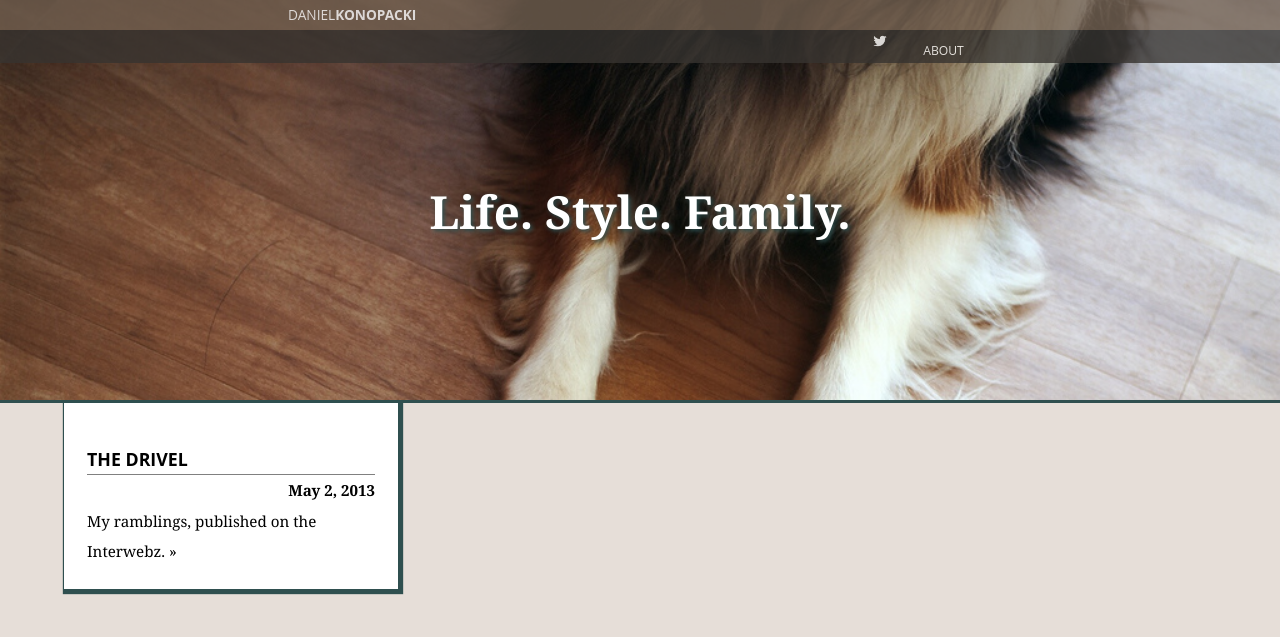
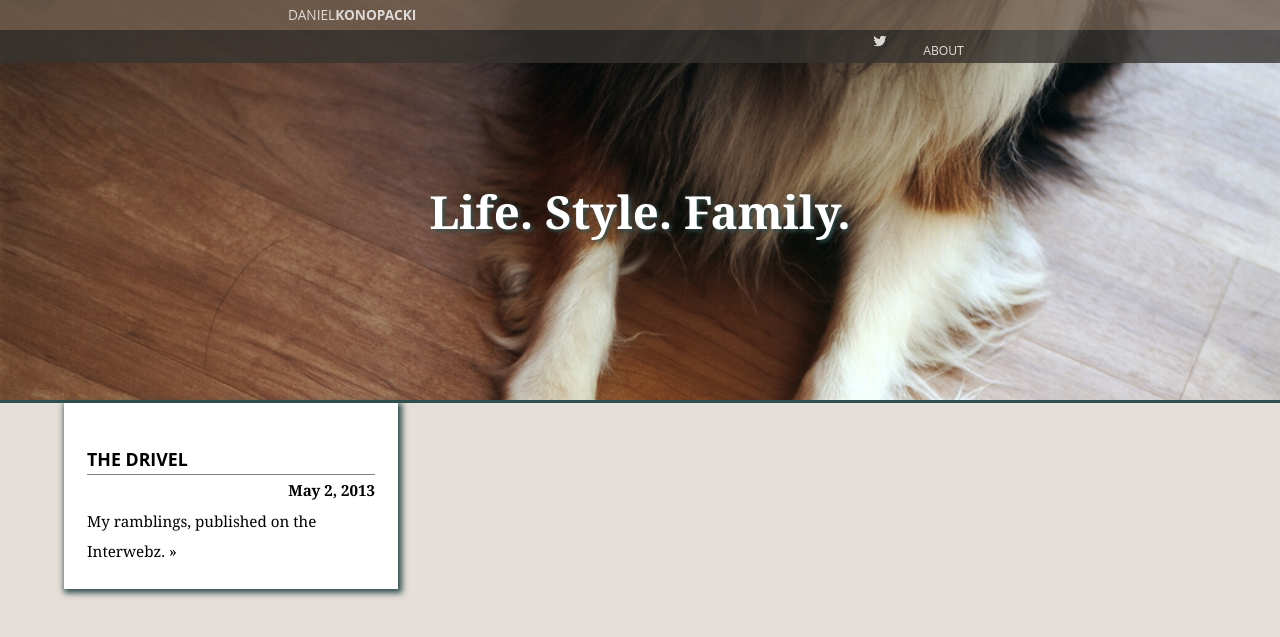
Before and after one commit to danielkonopacki/danielkonopacki.github.com, a Jekyll site: the page built from index.html, in a window 1280 px wide. Shown: the top 637 px of the page. Built offline with Jekyll 4.4.1, drawn with Linux system fonts in a browser that asks for light colours; Markdown is read by kramdown in place of the engine named in the settings.

Commit message:
Style changes

```diff
--- a/css/layout.css
+++ b/css/layout.css
@@ -59,9 +59,9 @@ html, body {
   width: 25%;
   padding: 2%;
   background-color: white;
-  -moz-box-shadow: 2px 2px 1px 3px darkslategray;
-  -webkit-box-shadow: 2px 2px 4px 3px darkslategray;
-  box-shadow: 2px 2px 1px 3px darkslategray;
+  -moz-box-shadow: 2px 2px 6px 2px darkslategray;
+  -webkit-box-shadow: 2px 2px 6px 2px darkslategray;
+  box-shadow: 2px 2px 6px 2px darkslategray;
   float: left;
 }
 
```
Also changed, not shown: 1 other file.
